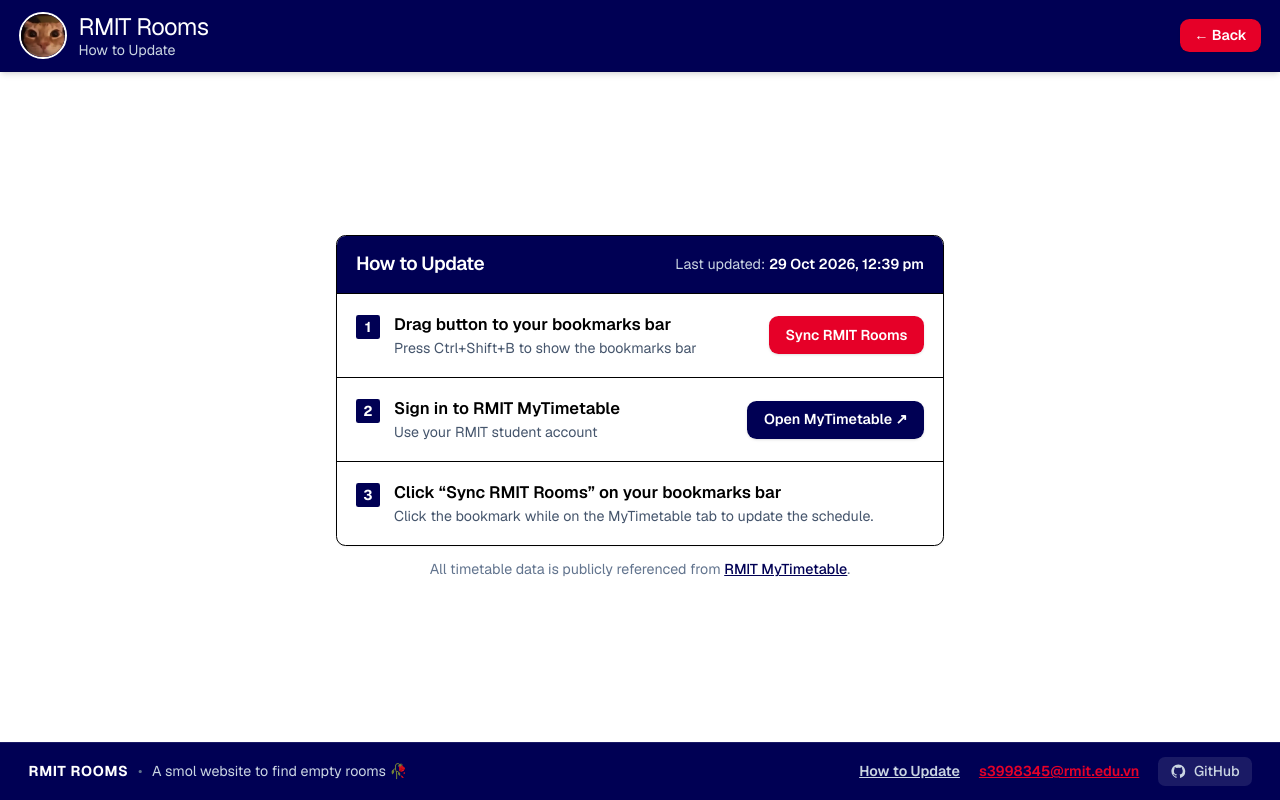
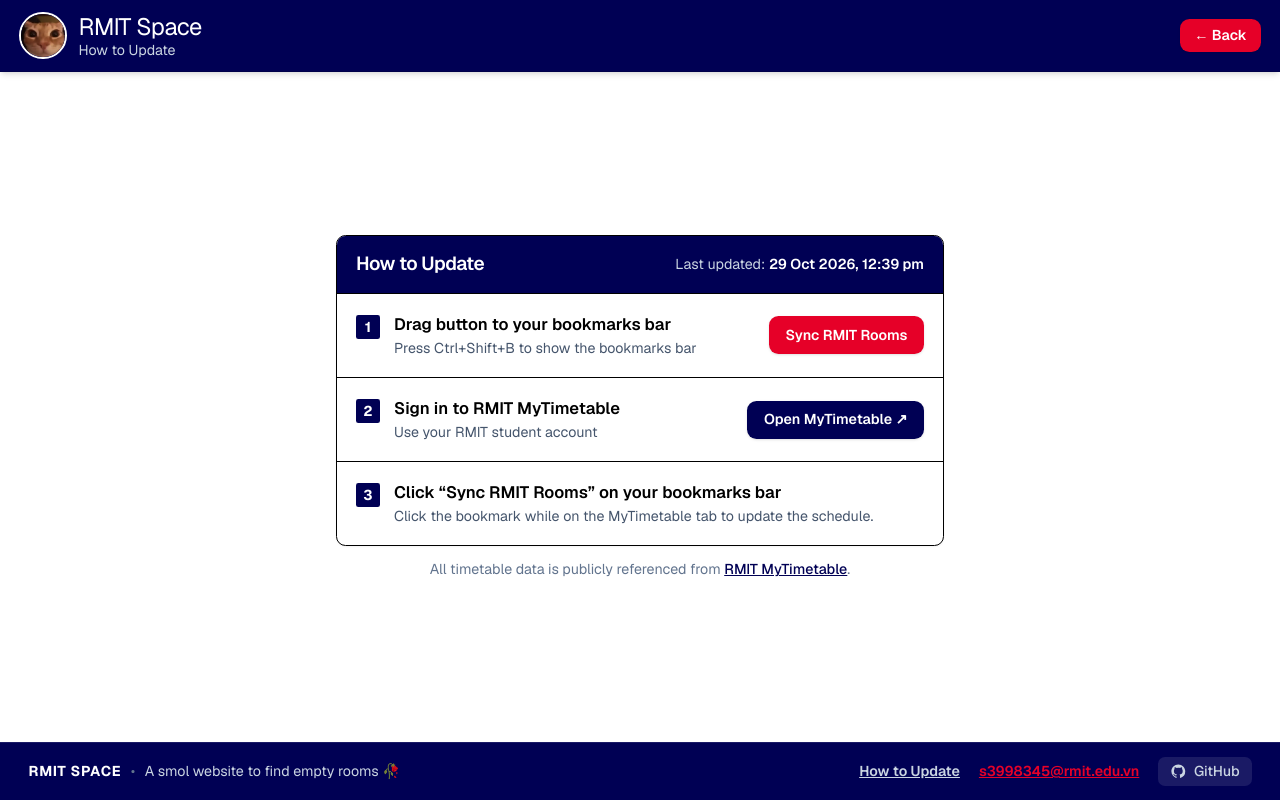
Before and after one commit to HuynhMaiThienAn/rmit-vn-room, a Next.js app in the folder my-app/: page /admin in a window 1280 px wide. Built offline with nearby package versions, Linux system fonts and the light colour scheme; no server answers.

Commit message:
chore(branding): update website name to RMIT Space and SEO to rmitspace.app

```diff
--- a/my-app/src/app/admin/page.tsx
+++ b/my-app/src/app/admin/page.tsx
@@ -2,9 +2,9 @@
 import { TimetableSyncDashboard } from '../../features/timetable-sync/components/TimetableSyncDashboard';
 
 export const metadata: Metadata = {
-  title: 'How to Update Timetable Data',
+  title: 'How to Update Timetable Data | RMIT Space',
   description:
-    'Step-by-step guide and 1-click bookmarklet to synchronize the latest semester schedule from RMIT MyTimetable to RMIT Rooms.',
+    'Step-by-step guide and 1-click bookmarklet to synchronize the latest semester schedule from RMIT MyTimetable to RMIT Space (rmitspace.app).',
   alternates: {
     canonical: '/admin',
   },
--- a/my-app/src/app/layout.tsx
+++ b/my-app/src/app/layout.tsx
@@ -13,18 +13,21 @@
   subsets: ["latin"],
 });
 
-const baseUrl = process.env.NEXT_PUBLIC_SITE_URL || 'https://rmit-rooms.vercel.app';
+const baseUrl = process.env.NEXT_PUBLIC_SITE_URL || 'https://rmitspace.app';
 
 export const metadata: Metadata = {
   metadataBase: new URL(baseUrl),
   title: {
-    default: 'RMIT Rooms - Find Free Empty Rooms at RMIT Vietnam',
-    template: '%s | RMIT Rooms',
+    default: 'RMIT Space - Find Free Empty Rooms at RMIT Vietnam',
+    template: '%s | RMIT Space',
   },
   description:
-    'Find empty study rooms and live classroom schedules across RMIT University Vietnam (Saigon South & Hanoi campuses). Free, real-time timetable updates.',
+    'Find empty study spaces and live classroom schedules across RMIT University Vietnam (Saigon South & Hanoi campuses). Free, real-time timetable updates on rmitspace.app.',
   keywords: [
     'RMIT',
+    'RMIT Space',
+    'rmitspace',
+    'rmitspace.app',
     'RMIT Vietnam',
     'RMIT empty rooms',
     'RMIT room finder',
@@ -42,17 +45,17 @@
     canonical: '/',
   },
   openGraph: {
-    title: 'RMIT Rooms - Find Free Empty Rooms at RMIT Vietnam',
+    title: 'RMIT Space - Find Free Empty Rooms at RMIT Vietnam',
     description:
       'Check live room availability, empty classrooms, and study spaces across RMIT Vietnam SGS and Hanoi campuses.',
     url: `${baseUrl}`,
-    siteName: 'RMIT Rooms',
+    siteName: 'RMIT Space',
     images: [
       {
         url: '/logo.png',
         width: 512,
         height: 512,
-        alt: 'RMIT Rooms Logo',
+        alt: 'RMIT Space Logo',
       },
     ],
     locale: 'en_US',
@@ -60,9 +63,9 @@
   },
   twitter: {
     card: 'summary',
-    title: 'RMIT Rooms - RMIT Vietnam Empty Room Finder',
+    title: 'RMIT Space - RMIT Vietnam Empty Room Finder',
     description:
-      'Find empty study rooms and live classroom schedules across RMIT Vietnam SGS & Hanoi campuses.',
+      'Find empty study rooms and live classroom schedules across RMIT Vietnam SGS & Hanoi campuses on rmitspace.app.',
     images: ['/logo.png'],
   },
   robots: {
@@ -93,7 +96,7 @@
       '@type': 'WebSite',
       '@id': `${baseUrl}/#website`,
       url: baseUrl,
-      name: 'RMIT Rooms',
+      name: 'RMIT Space',
       description:
         'Find free empty study spaces and live classroom schedules across RMIT University Vietnam.',
       publisher: {
@@ -112,7 +115,7 @@
     {
       '@type': 'WebApplication',
       '@id': `${baseUrl}/#webapp`,
-      name: 'RMIT Rooms',
+      name: 'RMIT Space',
       url: `${baseUrl}/rooms`,
       description:
         'Real-time empty study room finder and classroom timetable directory for RMIT University Vietnam.',
@@ -127,7 +130,7 @@
     {
       '@type': 'ItemList',
       '@id': `${baseUrl}/#sitelinks`,
-      name: 'RMIT Rooms Navigation',
+      name: 'RMIT Space Navigation',
       itemListElement: [
         {
           '@type': 'SiteNavigationElement',
--- a/my-app/src/app/page.tsx
+++ b/my-app/src/app/page.tsx
@@ -2,9 +2,9 @@
 import { RoomDirectory } from '../features/room-directory/components/RoomDirectory';
 
 export const metadata: Metadata = {
-  title: 'RMIT Rooms - Campus Room Directory & Live Schedules',
+  title: 'RMIT Space - Campus Room Directory & Live Schedules',
   description:
-    'Find free empty study spaces and live classroom schedules across RMIT University Vietnam (Saigon South & Hanoi campuses). Live availability updates.',
+    'Find free empty study spaces and live classroom schedules across RMIT University Vietnam (Saigon South & Hanoi campuses) on rmitspace.app. Live availability updates.',
   alternates: {
     canonical: '/',
   },
--- a/my-app/src/app/robots.ts
+++ b/my-app/src/app/robots.ts
@@ -1,7 +1,7 @@
 import type { MetadataRoute } from 'next';
 
 export default function robots(): MetadataRoute.Robots {
-  const baseUrl = process.env.NEXT_PUBLIC_SITE_URL || 'https://rmit-rooms.vercel.app';
+  const baseUrl = process.env.NEXT_PUBLIC_SITE_URL || 'https://rmitspace.app';
   return {
     rules: {
       userAgent: '*',
--- a/my-app/src/app/rooms/page.tsx
+++ b/my-app/src/app/rooms/page.tsx
@@ -2,9 +2,9 @@
 import { RoomDirectory } from '../../features/room-directory/components/RoomDirectory';
 
 export const metadata: Metadata = {
-  title: 'RMIT Rooms - Campus Room Directory & Live Schedules',
+  title: 'RMIT Space - Campus Room Directory & Live Schedules',
   description:
-    'Browse all classrooms, labs, and study spaces across RMIT Vietnam Saigon South and Hanoi campuses. Live availability and full daily timetable.',
+    'Browse all classrooms, labs, and study spaces across RMIT Vietnam Saigon South and Hanoi campuses on rmitspace.app. Live availability and full daily timetable.',
   alternates: {
     canonical: '/rooms',
   },
--- a/my-app/src/app/sitemap.ts
+++ b/my-app/src/app/sitemap.ts
@@ -1,7 +1,7 @@
 import type { MetadataRoute } from 'next';
 
 export default function sitemap(): MetadataRoute.Sitemap {
-  const baseUrl = process.env.NEXT_PUBLIC_SITE_URL || 'https://rmit-rooms.vercel.app';
+  const baseUrl = process.env.NEXT_PUBLIC_SITE_URL || 'https://rmitspace.app';
   const now = new Date();
 
   return [
--- a/my-app/src/components/public/footer.tsx
+++ b/my-app/src/components/public/footer.tsx
@@ -11,7 +11,7 @@
 
         {/* Column 1: Brand & Slogan */}
         <div className="flex items-center gap-2">
-          <h4 className="text-[11px] md:text-xs font-bold uppercase tracking-wider text-white">RMIT Rooms</h4>
+          <h4 className="text-[11px] md:text-xs font-bold uppercase tracking-wider text-white">RMIT Space</h4>
           <span className="text-slate-500">•</span>
           <span className="text-[11px] md:text-xs text-slate-300">
             A smol website to find empty rooms 🥀
--- a/my-app/src/features/room-directory/components/DirectoryHeader.tsx
+++ b/my-app/src/features/room-directory/components/DirectoryHeader.tsx
@@ -21,7 +21,7 @@
         <div className="flex items-center gap-2.5 shrink-0">
           <div>
             <h1 className="text-lg md:text-xl font-semibold text-white tracking-tight leading-tight">
-              RMIT Rooms
+              RMIT Space
             </h1>
             <p className="text-xs text-slate-300 font-normal leading-tight">
               Saigon South &amp; Hanoi Campuses
--- a/my-app/src/features/timetable-sync/components/TimetableSyncDashboard.tsx
+++ b/my-app/src/features/timetable-sync/components/TimetableSyncDashboard.tsx
@@ -27,7 +27,7 @@
             />
             <div>
               <h1 className="text-lg md:text-xl font-normal text-white tracking-tight leading-tight">
-                RMIT Rooms
+                RMIT Space
               </h1>
               <p className="text-xs text-slate-300 font-normal leading-tight">How to Update</p>
             </div>
```
